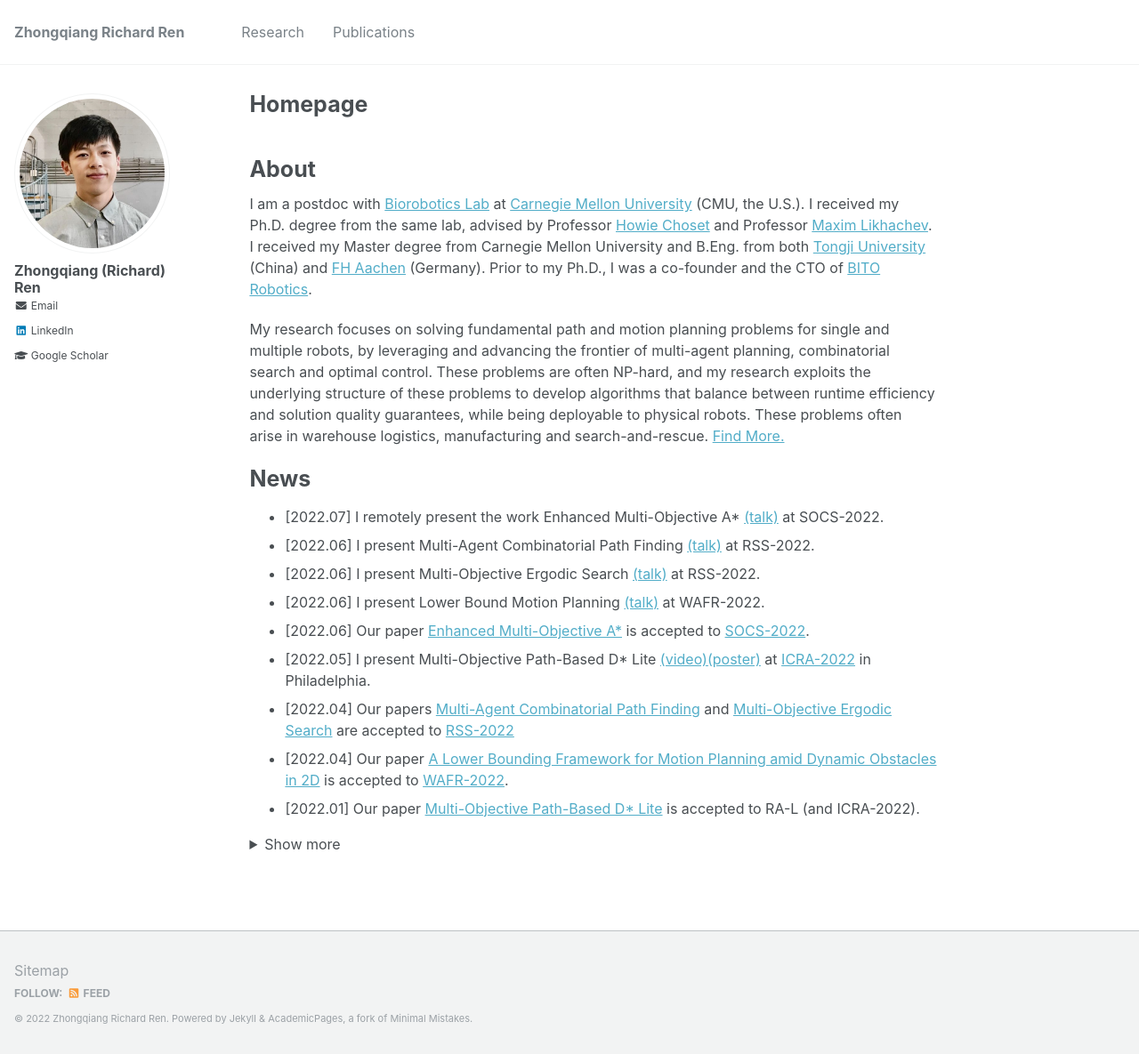
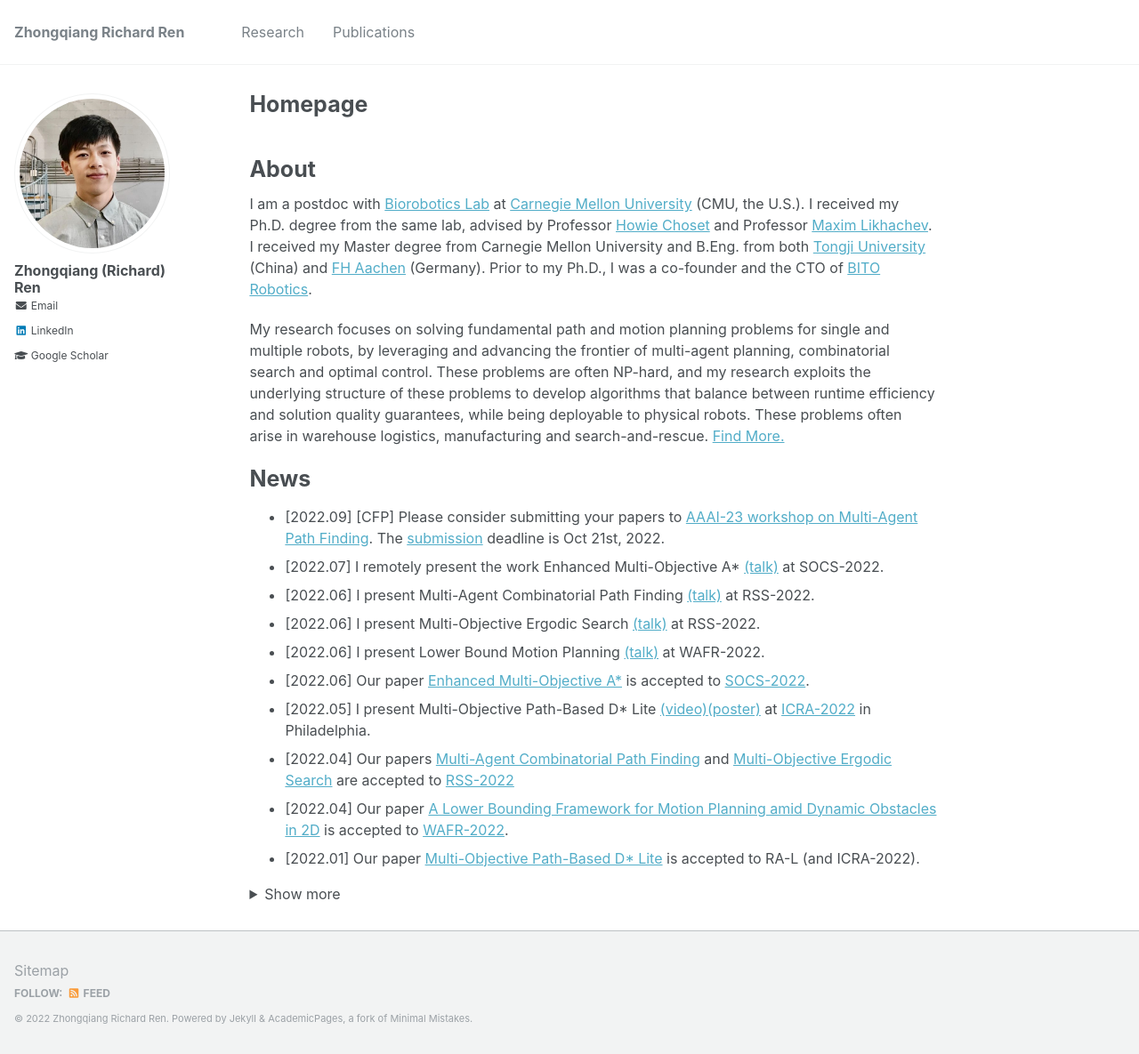
Before and after one commit to wonderren/wonderren.github.io, a Jekyll site: the page built from _pages/about.md, in a window 1280 px wide and 1185 px high. Shown: the whole window at 89% size. Built offline with Jekyll 4.4.1, drawn with Linux system fonts in a browser that asks for light colours.

Commit message:
add AAAI23 workshop info

```diff
--- a/_pages/about.md
+++ b/_pages/about.md
@@ -32,6 +32,7 @@ My research focuses on solving fundamental path and motion planning problems for
 News
 ======
 
+* \[2022.09\] [CFP] Please consider submitting your papers to [AAAI-23 workshop on Multi-Agent Path Finding](http://idm-lab.org/wiki/AAAI23-MAPF/index.php/Main/HomePage). The [submission](https://cmt3.research.microsoft.com/WoMAPF2023/Submission/Index) deadline is Oct 21st, 2022.
 * \[2022.07\] I remotely present the work Enhanced Multi-Objective A* [(talk)](https://youtu.be/ej_a7IG4s4w) at SOCS-2022.
 * \[2022.06\] I present Multi-Agent Combinatorial Path Finding [(talk)](https://youtu.be/V17vQSZP5Zs?t=2853) at RSS-2022.
 * \[2022.06\] I present Multi-Objective Ergodic Search [(talk)](https://youtu.be/A6rRCVtB2sM?t=1548) at RSS-2022.
```
